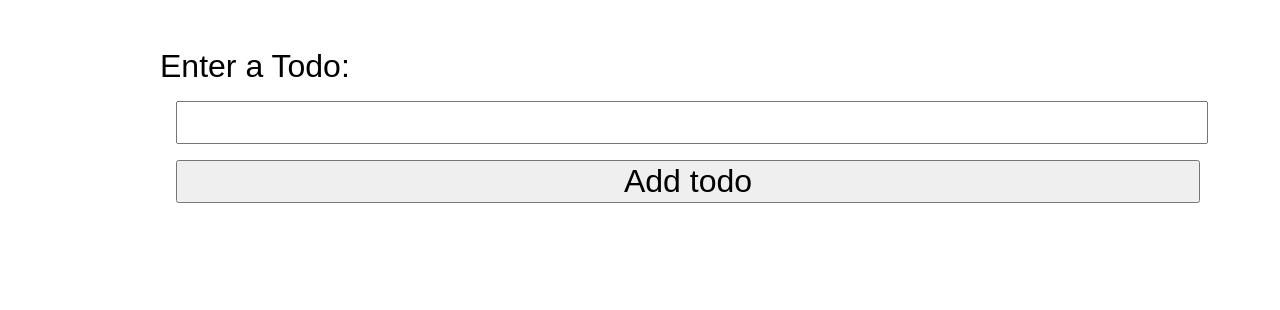
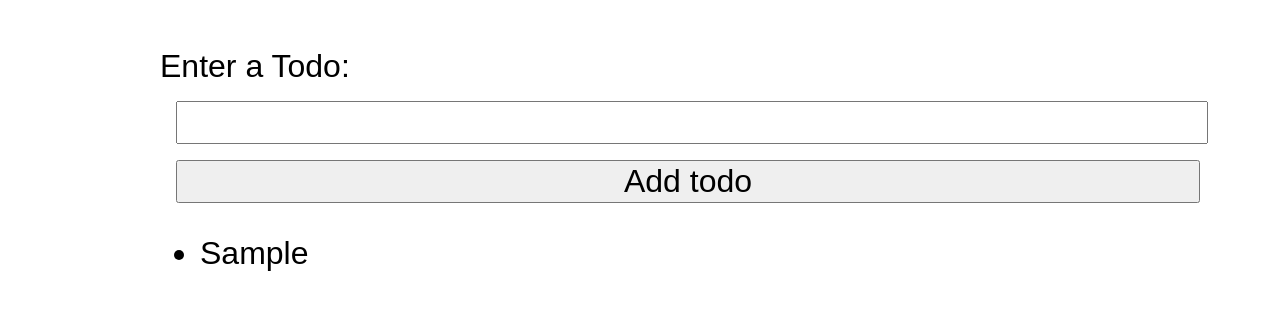
Before and after one commit to rizama/intro-react-hooks-todo, a React (Create React App) app: page / in a window 1280 px wide. Both pictures are taken after typing "Sample" into the empty fields and a click on the button "Add todo". Shown: the top 310 px of the page. Built offline with nearby package versions, Linux system fonts and the light colour scheme.

Commit message:
show the todo list

```diff
--- a/src/App.js
+++ b/src/App.js
@@ -51,6 +51,11 @@ const App = () => {
         />
         <button>Add todo</button>
       </form>
+      <ul>
+        {todos.map((todo) => (
+          <li key={todo.id}>{todo.content}</li>
+        ))}
+      </ul>
     </div>
   )
 };
```
